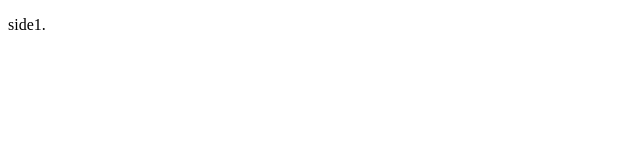
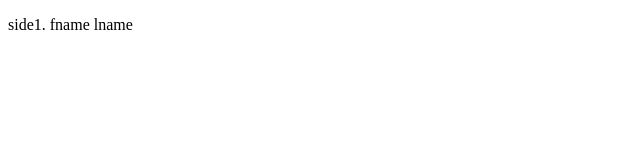
Before and after one commit to tt7736/check, a plain HTML site: page side1.html in a window 1280 px wide. Shown: the whole page, without its empty margins (0-640 px from the left). Drawn offline with Linux system fonts and the light colour scheme.

Commit message:
Add files via upload

```diff
--- a/side1.html
+++ b/side1.html
@@ -2,4 +2,4 @@
 <html>
 <body>
 
-<p>side1.</p>
+<p>side1. fname lname</p>
```
